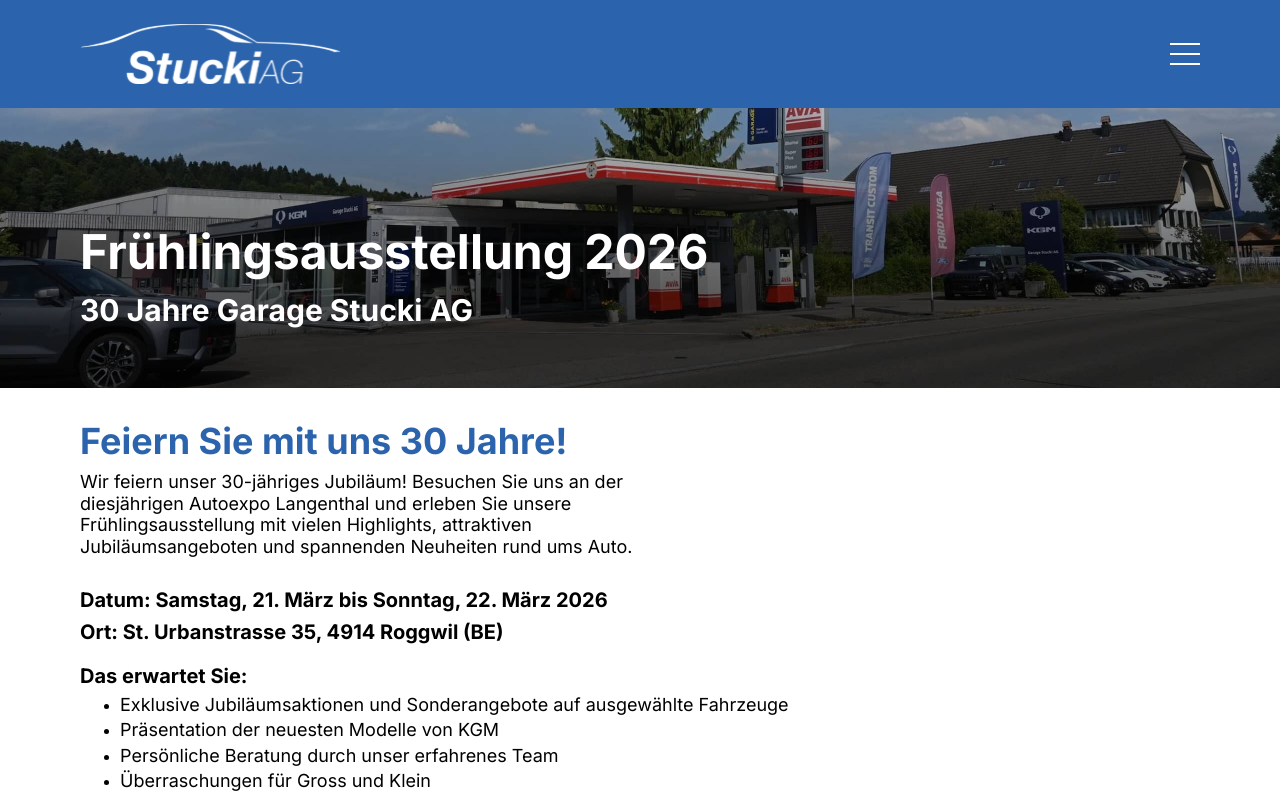
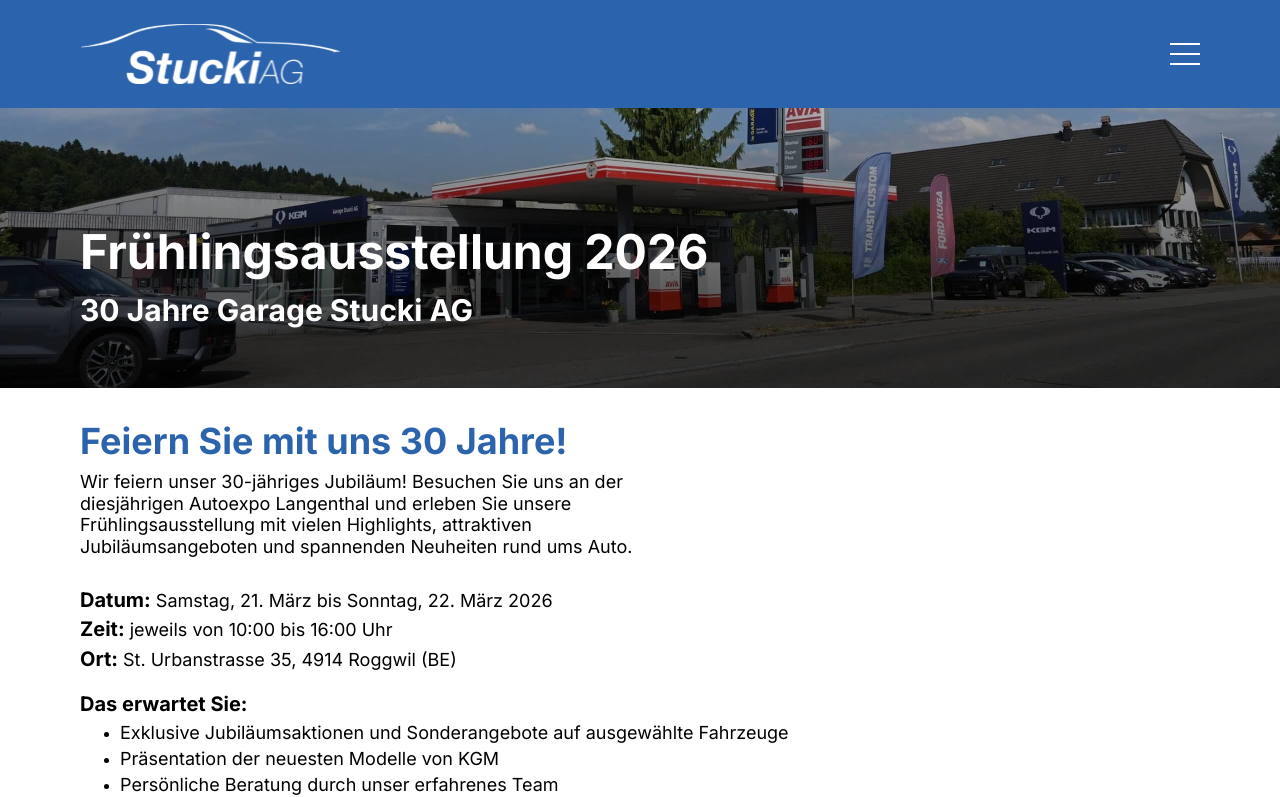
Before and after one commit to StuckiSimon/stucki-roggwil, a Next.js app in the folder website/: page /spring-exhibition in a window 1280 px wide. Shown: the top 797 px of the page. Built offline with nearby package versions, Linux system fonts and the light colour scheme.

Commit message:
Add time to spring-exhibition

```diff
--- a/website/src/app/spring-exhibition/page.tsx
+++ b/website/src/app/spring-exhibition/page.tsx
@@ -31,10 +31,21 @@ export default async function SpringExhibition() {
           <Spacer size="07" />
         </GridItem>
         <GridItem span="8">
-          <Typography variant="buttontext">
-            Datum: Samstag, 21. März bis Sonntag, 22. März 2026
-            <Spacer size="04" />
-            Ort: St. Urbanstrasse 35, 4914 Roggwil (BE)
+          <Typography>
+            <Typography variant="buttontext" tag="span">
+              Datum:
+            </Typography>{' '}
+            Samstag, 21. März bis Sonntag, 22. März 2026
+            <Spacer size="03" />
+            <Typography variant="buttontext" tag="span">
+              Zeit:
+            </Typography>{' '}
+            jeweils von 10:00 bis 16:00 Uhr
+            <Spacer size="03" />
+            <Typography variant="buttontext" tag="span">
+              Ort:
+            </Typography>{' '}
+            St. Urbanstrasse 35, 4914 Roggwil (BE)
           </Typography>
           <Spacer size="06" />
           <Typography variant="buttontext">Das erwartet Sie:</Typography>
```
